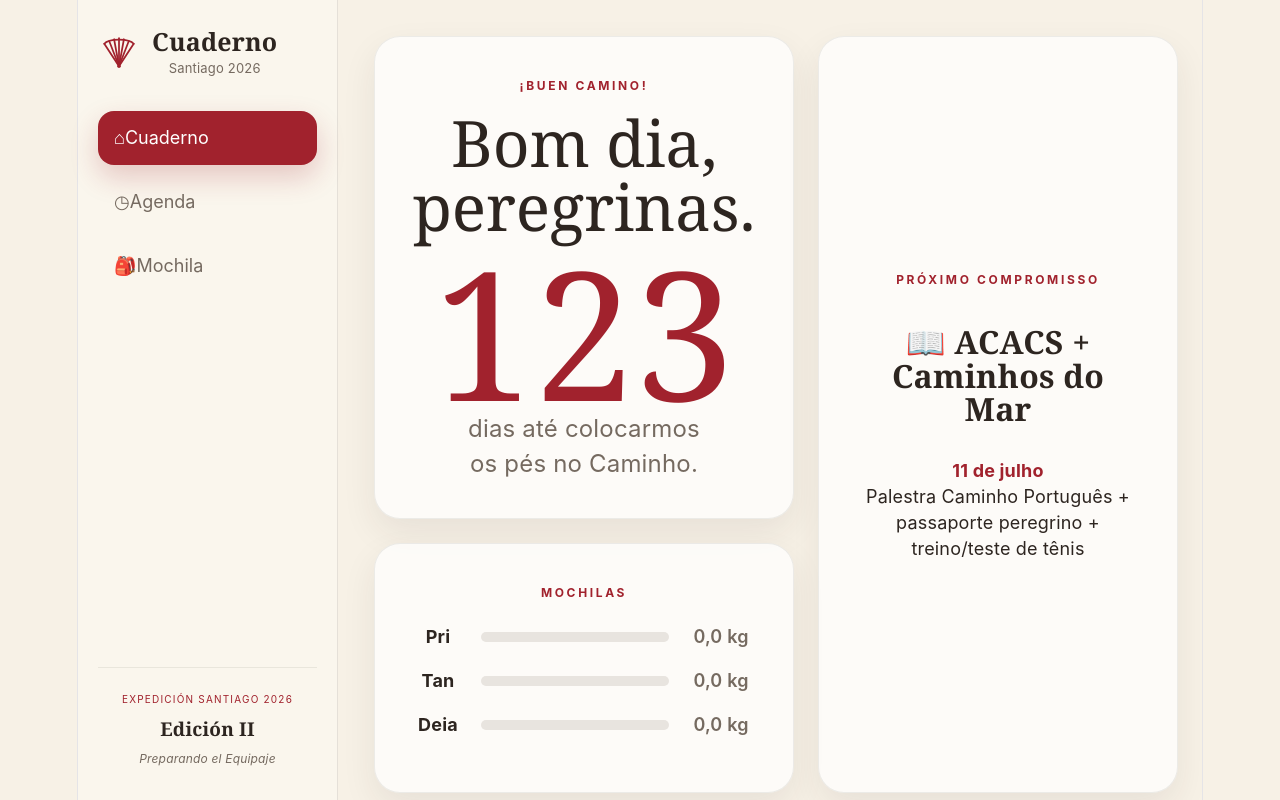
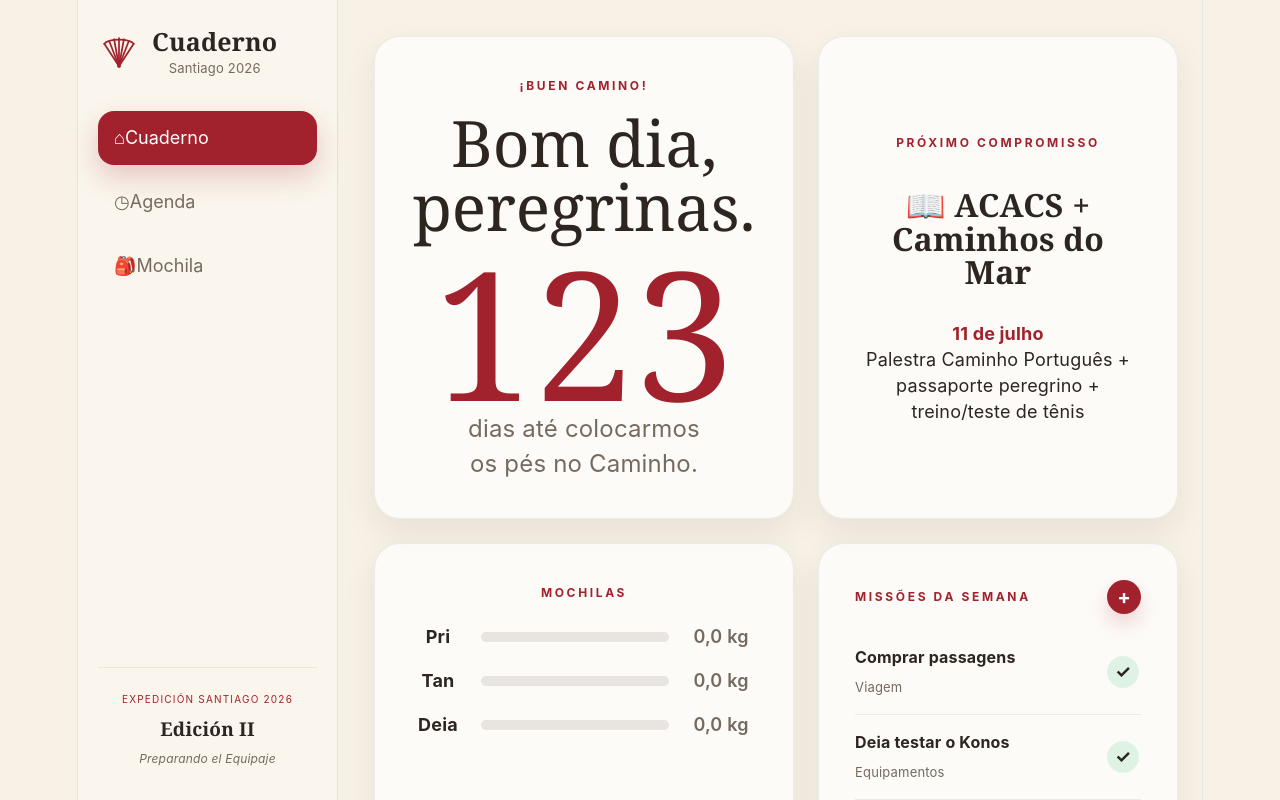
Before and after one commit to pbrittes/cuaderno-del-peregrino, a React (Vite) app: page / in a window 1280 px wide. Shown: the top 800 px of the page. Built offline with nearby package versions, Linux system fonts and the light colour scheme.

Commit message:
style: polish missions card

```diff
--- a/src/App.css
+++ b/src/App.css
@@ -10,6 +10,8 @@ body {
 }
 
 button { font: inherit; }
+
+/* Layout */
 
 .app-shell {
   min-height: 100vh;
@@ -111,22 +113,26 @@ button { font: inherit; }
   margin: 0 auto;
 }
 
+/* Home */
+
 .home-dashboard {
   display: grid;
   grid-template-columns: minmax(420px, 1fr) minmax(360px, .9fr);
   grid-template-areas:
     "countdown event"
-    "backpack event";
+    "backpack missions";
   gap: 24px;
 }
 
 .countdown-card { grid-area: countdown; }
 .next-event-card { grid-area: event; }
 .backpack-card { grid-area: backpack; }
+.missions-card { grid-area: missions; }
 
 .countdown-card,
 .next-event-card,
 .backpack-card,
+.missions-card,
 .agenda-header {
   background: rgba(255,255,255,.72);
   border-radius: 26px;
@@ -211,6 +217,117 @@ h2 {
   font-weight: 600;
 }
 
+/* Missões */
+
+.missions-header {
+  display: flex;
+  justify-content: space-between;
+  align-items: center;
+  gap: 12px;
+  margin-bottom: 16px;
+}
+
+.missions-header .eyebrow {
+  margin: 0;
+}
+
+.mission-add-button,
+.mission-done-button {
+  border: none;
+  cursor: pointer;
+  border-radius: 999px;
+  display: inline-flex;
+  align-items: center;
+  justify-content: center;
+}
+
+.mission-add-button {
+  width: 34px;
+  height: 34px;
+  background: var(--color-santiago-red);
+  color: white;
+  font-weight: 700;
+  font-size: 20px;
+  box-shadow: 0 10px 20px rgba(161,34,45,.18);
+}
+
+.mission-row {
+  width: 100%;
+  border: none;
+  background: transparent;
+  padding: 14px 0;
+  border-bottom: 1px solid rgba(45,37,32,.08);
+  display: grid;
+  grid-template-columns: 1fr 34px;
+  gap: 12px;
+  align-items: center;
+  text-align: left;
+}
+
+.mission-row:last-child {
+  border-bottom: none;
+}
+
+.mission-row strong {
+  display: block;
+  font-size: 16px;
+  color: var(--color-ink);
+}
+
+.mission-row small {
+  display: block;
+  margin-top: 4px;
+  color: var(--color-muted);
+  text-transform: capitalize;
+  font-size: 13px;
+}
+
+.mission-done-button {
+  width: 32px;
+  height: 32px;
+  background: #dff3e4;
+  color: var(--color-ink);
+  font-weight: 700;
+}
+
+.mission-form {
+  margin-top: 18px;
+  padding-top: 18px;
+  border-top: 1px solid rgba(45,37,32,.08);
+}
+
+.mission-form input {
+  width: 100%;
+  border: 1px solid rgba(45,37,32,.12);
+  border-radius: 14px;
+  padding: 12px 14px;
+  background: rgba(255,255,255,.82);
+  color: var(--color-ink);
+}
+
+.mission-form div {
+  display: flex;
+  gap: 10px;
+  margin-top: 10px;
+}
+
+.mission-form button {
+  border: none;
+  border-radius: 999px;
+  padding: 10px 16px;
+  cursor: pointer;
+}
+
+.mission-form button:first-child {
+  background: var(--color-santiago-red);
+  color: white;
+}
+
+.mission-form button:last-child {
+  background: #f3efe9;
+  color: var(--color-muted);
+}
+
 /* Agenda */
 
 .agenda-list {
@@ -290,6 +407,10 @@ h2 {
   font-weight: 600;
 }
 
+.gear-item-info small {
+  display: none;
+}
+
 .status-button {
   width: 44px;
   height: 44px;
@@ -345,6 +466,7 @@ h2 {
   .countdown-card,
   .next-event-card,
   .backpack-card,
+  .missions-card,
   .agenda-header {
     padding: 24px;
   }
@@ -396,72 +518,4 @@ h2 {
     font-size: 13px;
     font-weight: 700;
   }
-}@media (min-width: 701px) {
-  .gear-item-info small {
-    display: none !important;
-  }
-
-  .gear-weight {
-    display: block !important;
-  }
-}.missions-card {
-  background: rgba(255,255,255,.72);
-  border-radius: 26px;
-  padding: 32px;
-  border: 1px solid rgba(45,37,32,.08);
-  box-shadow: var(--shadow-card);
 }
-
-.mission-row {
-  padding: 14px 0;
-  border-bottom: 1px solid rgba(45,37,32,.08);
-}
-
-.mission-row:last-child {
-  border-bottom: none;
-}
-
-.mission-row strong {
-  display: block;
-  font-size: 16px;
-}
-
-.mission-row small {
-  color: var(--color-muted);
-  text-transform: capitalize;
-  font-size: 13px;
-}.mission-row {
-  width: 100%;
-  border: none;
-  background: transparent;
-  cursor: pointer;
-
-  text-align: left;
-
-  padding: 14px 0;
-
-  border-bottom: 1px solid rgba(45, 37, 32, .08);
-
-  transition: .2s;
-}
-
-.mission-row:hover {
-  opacity: .70;
-}
-
-.mission-row:last-child {
-  border-bottom: none;
-}
-
-.mission-row strong {
-  display: block;
-  font-size: 16px;
-  color: var(--color-ink);
-}
-
-.mission-row small {
-  display: block;
-  margin-top: 4px;
-  color: var(--color-muted);
-  text-transform: capitalize;
-}
```
